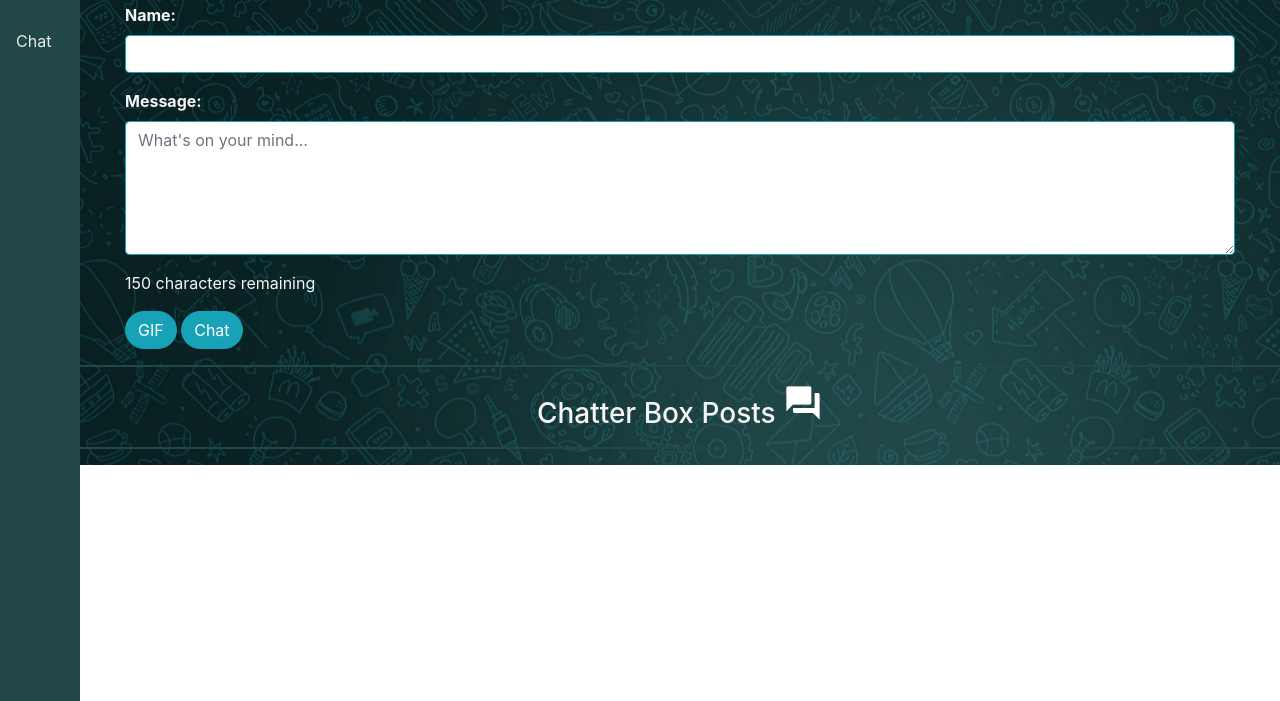
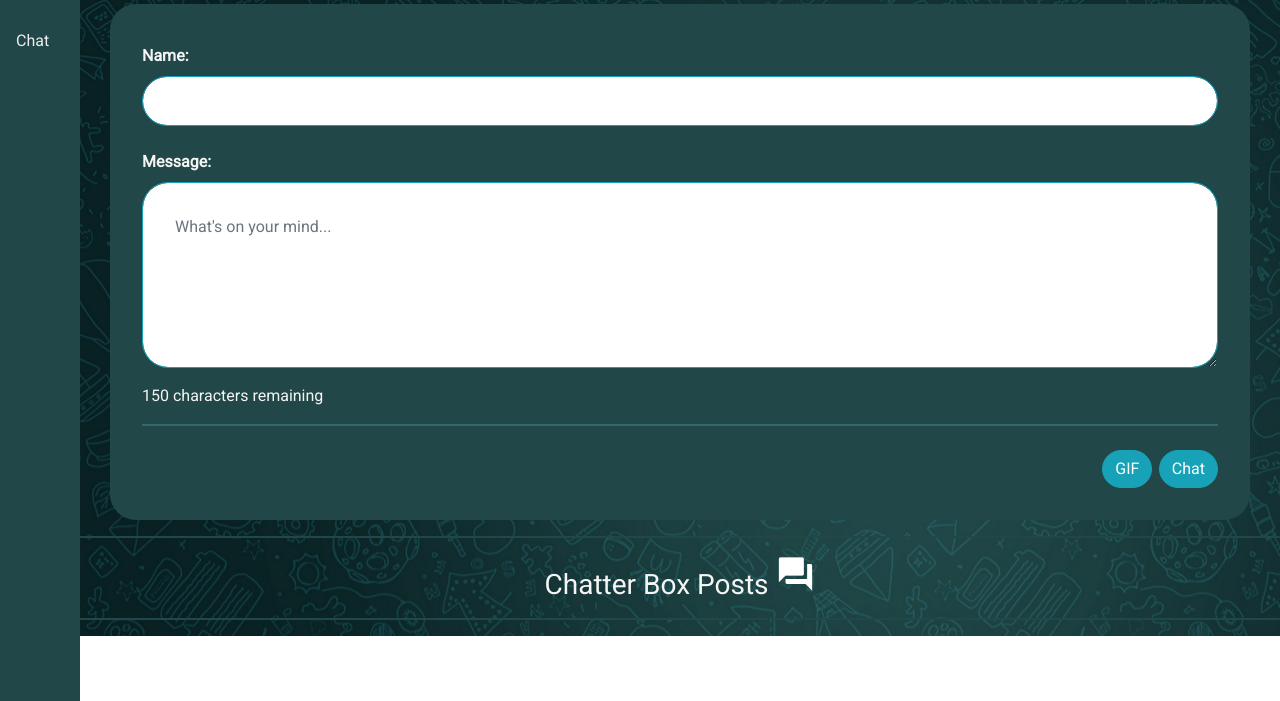
Before and after one commit to philine1/ChatterBox, a website: page client/index.html in a window 1280 px wide. Shown: the part 99-800 px from the top of the page. Drawn offline with nearby package versions, Linux system fonts and the light colour scheme; no server answers; a web font is replaced by a local one.

```diff
--- a/client/index.html
+++ b/client/index.html
@@ -35,22 +35,24 @@
         <section id="Comments">
             <div class="container">
                 <div class="row">
-                    <div class="col">
+                    <div class="col writeEntryBox">
                         <form action="" class="chat-form">
                             <div class="form-group">
                                 <label class="font-weight-bold" id="chat-name" for="name">Name:</label>
-                                <input class="form-control border border-info" id="name" name="name">
+                                <input class="form-control border border-info inputStyle inputStyleName" id="name" name="name">
                             </div>
                             <div class="form-group">
                                 <label class="font-weight-bold" id="chat-message" for="message">Message:</label>
-                                <textarea class="form-control border border-info" rows="5" id="message" name="message" maxlength="150" placeholder="What's on your mind..."></textarea>
+                                <textarea class="form-control border border-info inputStyle inputStyleMessage" rows="5" id="message" name="message" maxlength="150" placeholder="What's on your mind..."></textarea>
                             </div>
                             <div id="my-textarea-remaining-chars">150 characters remaining</div>
                             <div class="form-group">
                                 <input class="form-control border border-info" id="search" name="search" type="search" placeholder="Search a gif">
                             </div>
-                            <button id="btnSearch" class="btn btn-info rounded-pill">GIF</button>
-                            <button type="submit" class="btn btn-info rounded-pill">Chat</button>
+                            <div class="entryBtnsDiv">
+                                <button id="btnSearch" class="btn btn-info rounded-pill entryBtns">GIF</button>
+                                <button type="submit" class="btn btn-info rounded-pill entryBtns">Chat</button>
+                            </div>
                             <div id="gif-view">
 
                             </div>
--- a/client/scripts/scripts.js
+++ b/client/scripts/scripts.js
@@ -160,6 +160,7 @@
         emoji2Button.textContent = emojiOptions[1]
         emoji3Button.textContent = emojiOptions[2]
 
+        emojiDiv.classList.add("emojiDiv")
 
         // comments
         const commentsDiv = document.createElement("div")
--- a/client/style.css
+++ b/client/style.css
@@ -1,9 +1,76 @@
+@import url('https://fonts.googleapis.com/css2?family=Corinthia:wght@400;700&family=Open+Sans:ital,wght@0,300;1,300&family=Roboto:ital,wght@0,100;0,300;0,400;1,100&display=swap');
+
+*{
+     font-family: 'Roboto', sans-serif;
+}
+body {
+    color: black;
+    background-color: white;
+    margin: 0;
+    padding: 0;
+}
+
+main {
+    margin-left: 5rem;
+}
+/* Write Entry Box styling */
+.writeEntryBox {
+    background: #224748;
+    padding: 2rem 2rem;
+    border-radius: 1.625rem;
+}
+
+#my-textarea-remaining-chars {
+    border-bottom: 2px solid #32696B;
+    padding-bottom: 1rem;
+}
+
+
+
+.form-group {
+    padding-top: 0.5rem
+}
+
+.inputStyle {
+    border: none;
+    border-radius: 1.625rem;
+    padding: 0 3.5rem 0 1.5rem;
+}
+
+.inputStyleName {
+    padding: 1.5rem;
+}
+
+.inputStyleMessage {
+    padding: 2rem;
+}
+
+.entryBtnsDiv {
+    display: flex;
+    justify-content: right;
+}
+
+.entryBtns {
+    margin-left: 0.4rem;
+}
+
+/* Chatter Box Posts */
 .entrybox {
     border: 3px solid #224748;
+    background: #224748;
     border-radius: 5px;
-    margin: 5px;
+    margin: 20px 0;
 }
-
+.emojiDiv {
+    display:flex;
+    justify-content: center;
+    padding: 0.5rem 0;
+    margin-top: 2rem;
+    margin-left: auto;
+    margin-right: auto;
+    width: 95%;
+    border-top: 2px solid #32696B;
+}
 img {
     display: block;
   margin-left: auto;
@@ -33,16 +100,6 @@
     --bg-secondary: #141418;
 }
 
-body {
-    color: black;
-    background-color: white;
-    margin: 0;
-    padding: 0;
-}
-
-main {
-    margin-left: 5rem;
-}
 
 .navbar {
     width: 5rem;
```
